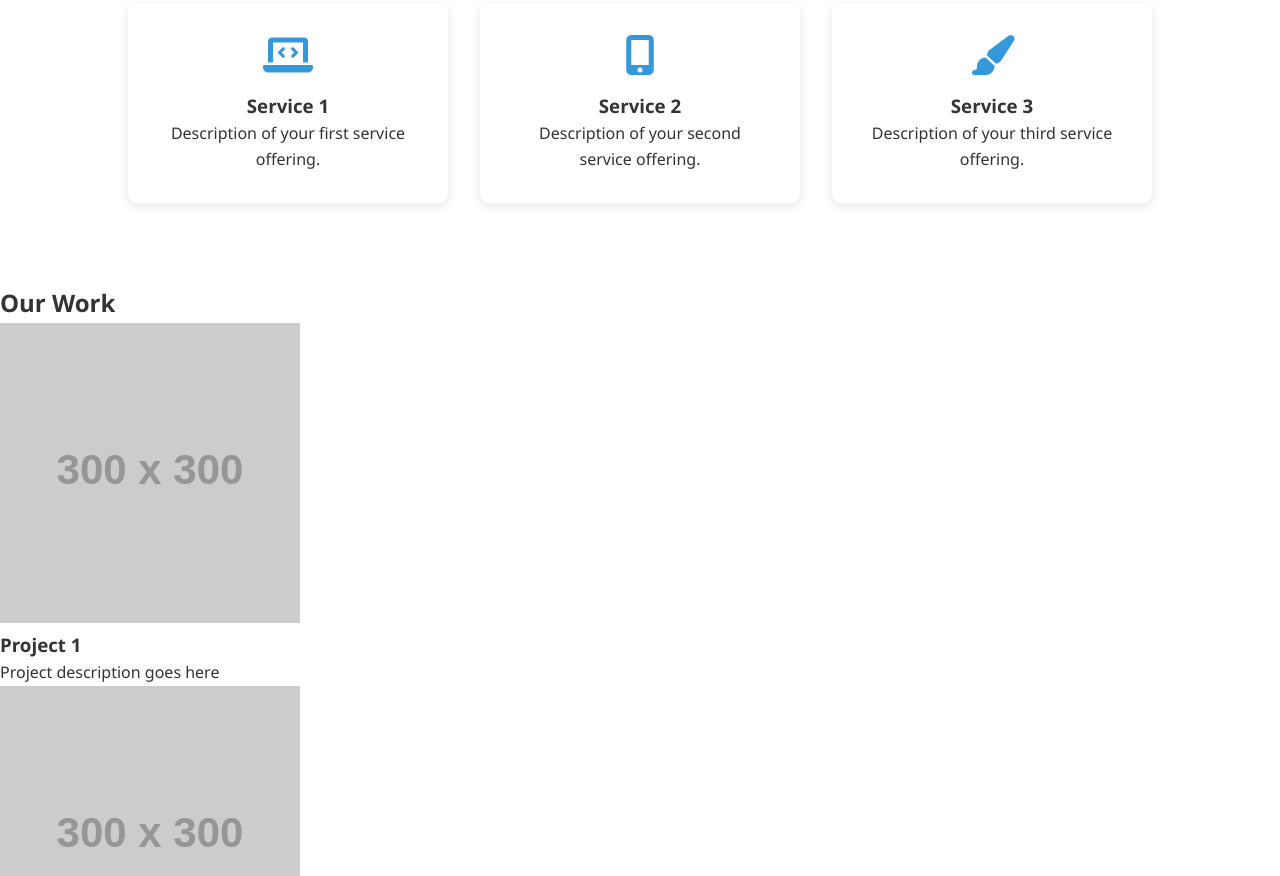
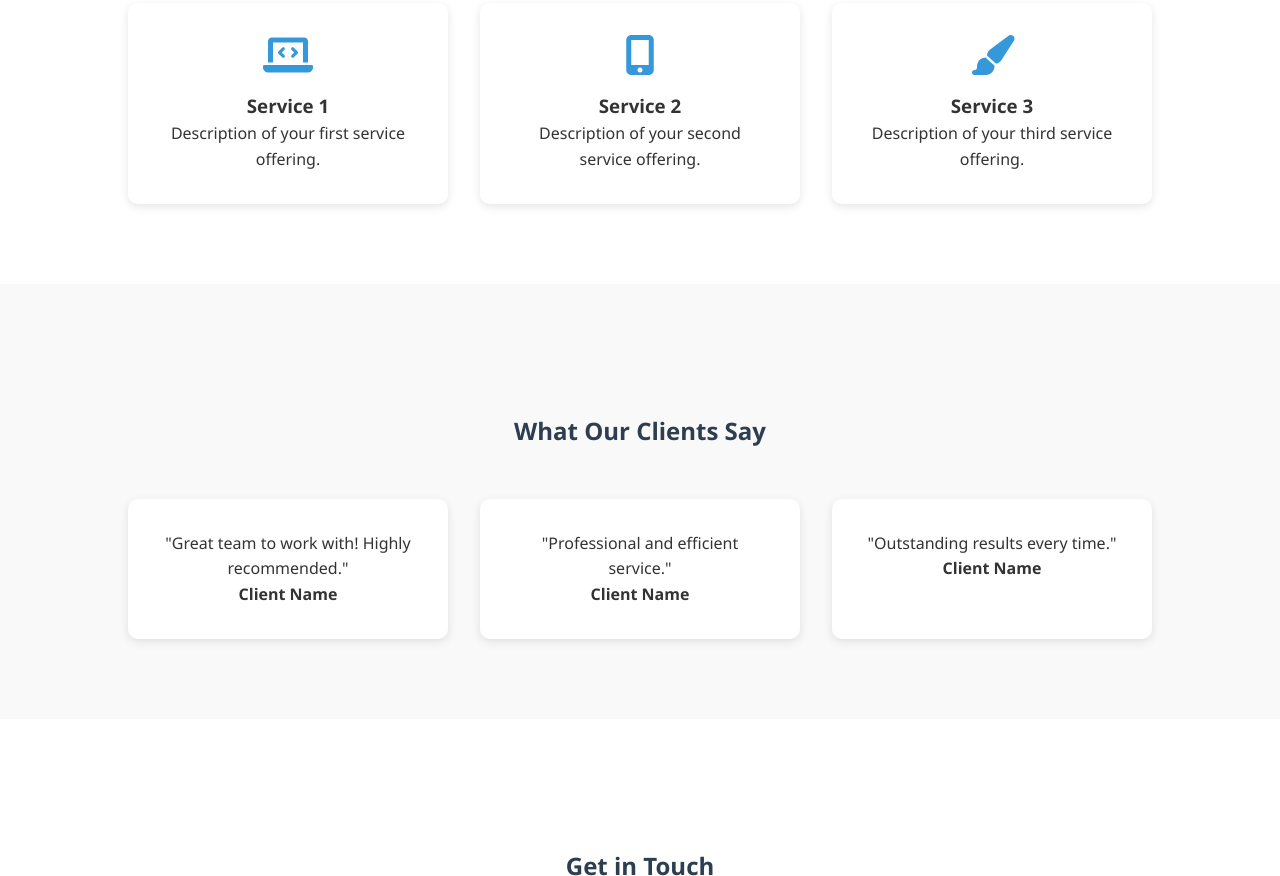
Before and after one commit to venkat1103/team-portfolio, a plain HTML site: page index.html in a window 1280 px wide. Shown: the part 1924-2800 px from the top of the page. Drawn offline with Linux system fonts and the light colour scheme; placeholder pictures from the web are drawn by us.

Commit message:
Remove portfolio section completely

```diff
--- a/index.html
+++ b/index.html
@@ -15,7 +15,6 @@
             <li><a href="#home">Home</a></li>
             <li><a href="#about">About</a></li>
             <li><a href="#services">Services</a></li>
-            <li><a href="#portfolio">Portfolio</a></li>
             <li><a href="#testimonials">Testimonials</a></li>
             <li><a href="#contact">Contact</a></li>
         </ul>
@@ -84,34 +83,6 @@
         </div>
     </section>
 
-    <!-- Portfolio Section -->
-    <section id="portfolio" class="portfolio">
-        <h2>Our Work</h2>
-        <div class="portfolio-grid">
-            <div class="portfolio-item">
-                <img src="https://via.placeholder.com/300" alt="Project 1">
-                <div class="portfolio-overlay">
-                    <h3>Project 1</h3>
-                    <p>Project description goes here</p>
-                </div>
-            </div>
-            <div class="portfolio-item">
-                <img src="https://via.placeholder.com/300" alt="Project 2">
-                <div class="portfolio-overlay">
-                    <h3>Project 2</h3>
-                    <p>Project description goes here</p>
-                </div>
-            </div>
-            <div class="portfolio-item">
-                <img src="https://via.placeholder.com/300" alt="Project 3">
-                <div class="portfolio-overlay">
-                    <h3>Project 3</h3>
-                    <p>Project description goes here</p>
-                </div>
-            </div>
-        </div>
-    </section>
-
     <!-- Testimonials Section -->
     <section id="testimonials" class="testimonials">
         <h2>What Our Clients Say</h2>
```
